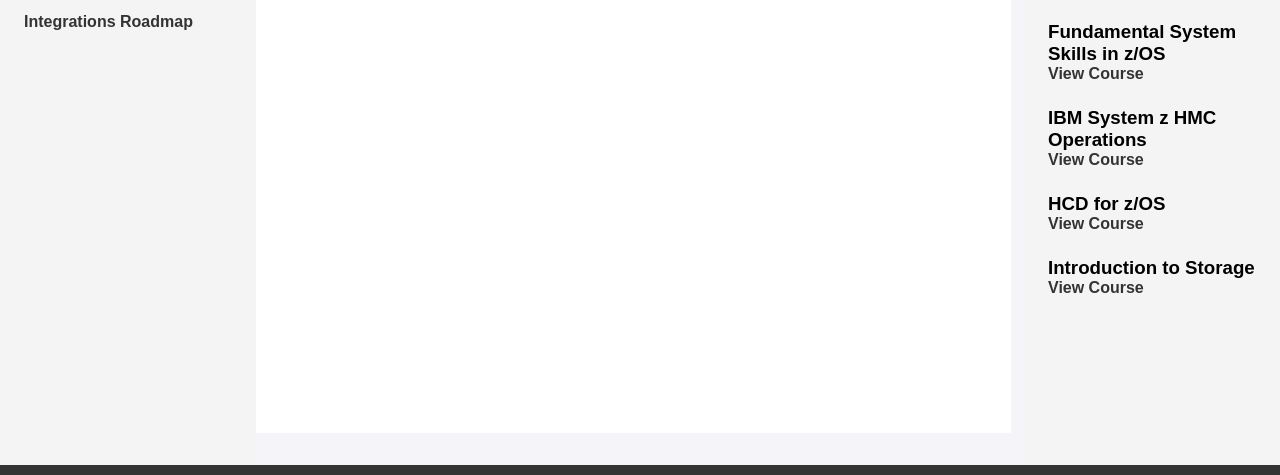
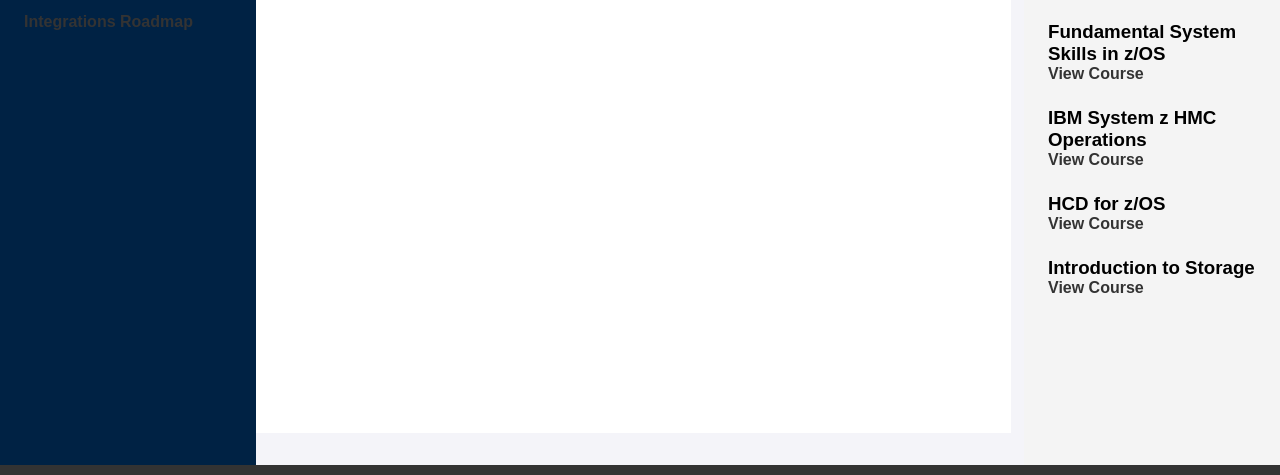
Before and after one commit to Cyber-Retaliator-Solutions/training, a plain HTML site: page docs/index.html in a window 1280 px wide. Shown: the part 203-678 px from the top of the page. Drawn offline with Linux system fonts and the light colour scheme; a script that the page names is missing.

Commit message:
Update main.css

```diff
--- a/docs/styles/main.css
+++ b/docs/styles/main.css
@@ -34,6 +34,7 @@ html, body {
 }
 .left-sidebar {
     left: 0;
+    background: #002244;
 }
 
 .right-sidebar {
```
